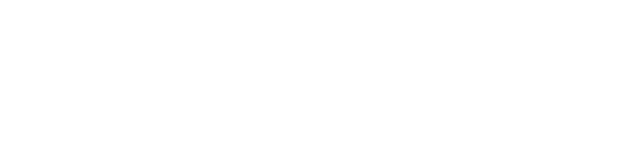
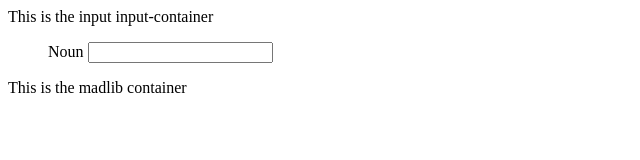
Before and after one commit to PeepTheMoon/madlib-lab, a plain HTML site: page index.html in a window 1280 px wide. Shown: the whole page, without its empty margins (0-640 px from the left). Drawn offline with Linux system fonts and the light colour scheme.

Commit message:
setting up content driven development- describe what I need to do in each doc!

```diff
--- a/app.js
+++ b/app.js
@@ -0,0 +1,31 @@
+console.log('Howdy there!');
+// Get Dom Elements
+
+// get elements from html by id
+
+//get word inputs from user
+
+const nounInput = document.getElementById('noun-input');
+
+//spans to put words into madlib
+
+// need container that holds all of the inputs
+
+// need a button to add the event listener
+const myButton = document.getElementById('button');
+
+// add event listeners
+
+function enterAnswers() {
+    // this event listener should . . .
+    // GET the value of the inputs
+    const nounInputValue = nounInput.value;
+    // use the input values to SET the value of our spans
+    console.log('something', nounInputValue);
+    // hide the input container
+    // reveal the mad lib container
+
+}
+
+// add event listener to the button on the CLICK event
+myButton.addEventListener('click', enterAnswers);
--- a/index.html
+++ b/index.html
@@ -6,7 +6,21 @@
     <title>A Skahespearean Madlib Tragedy</title>
 </head>
 <body>
-
+    <!--inputs for words to be replaced-->
+    <section id="input-container">
+        This is the input input-container
+        <ul>
+            <label>
+                Noun
+                <input id="noun-input" />
+            </label>
+        </ul>
+        <!--button to submit input, hide inputs, and makes the text below visible-->
+    </section>
+    <!-- text of madlib (hidden first, but later visible)-->
+    <section id="mad-lib-container">
+        This is the madlib container
+    </section>
 </body>
-    <script src="app.js"></script>
+<script src="app.js"></script>
 </html>
--- a/style.css
+++ b/style.css
@@ -0,0 +1 @@
+/* default text box for the mad lib to visibility:hidden */
```
Also changed, not shown: .eslintrc.json.
